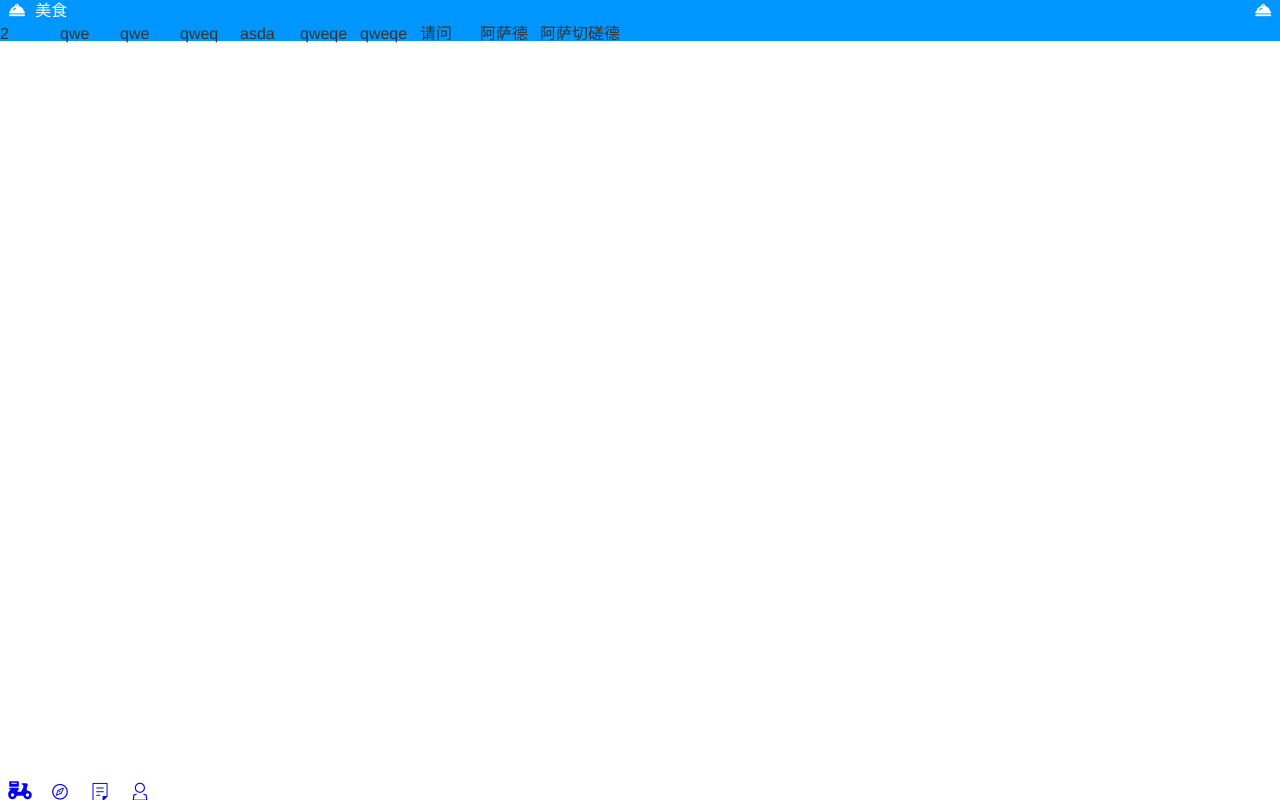
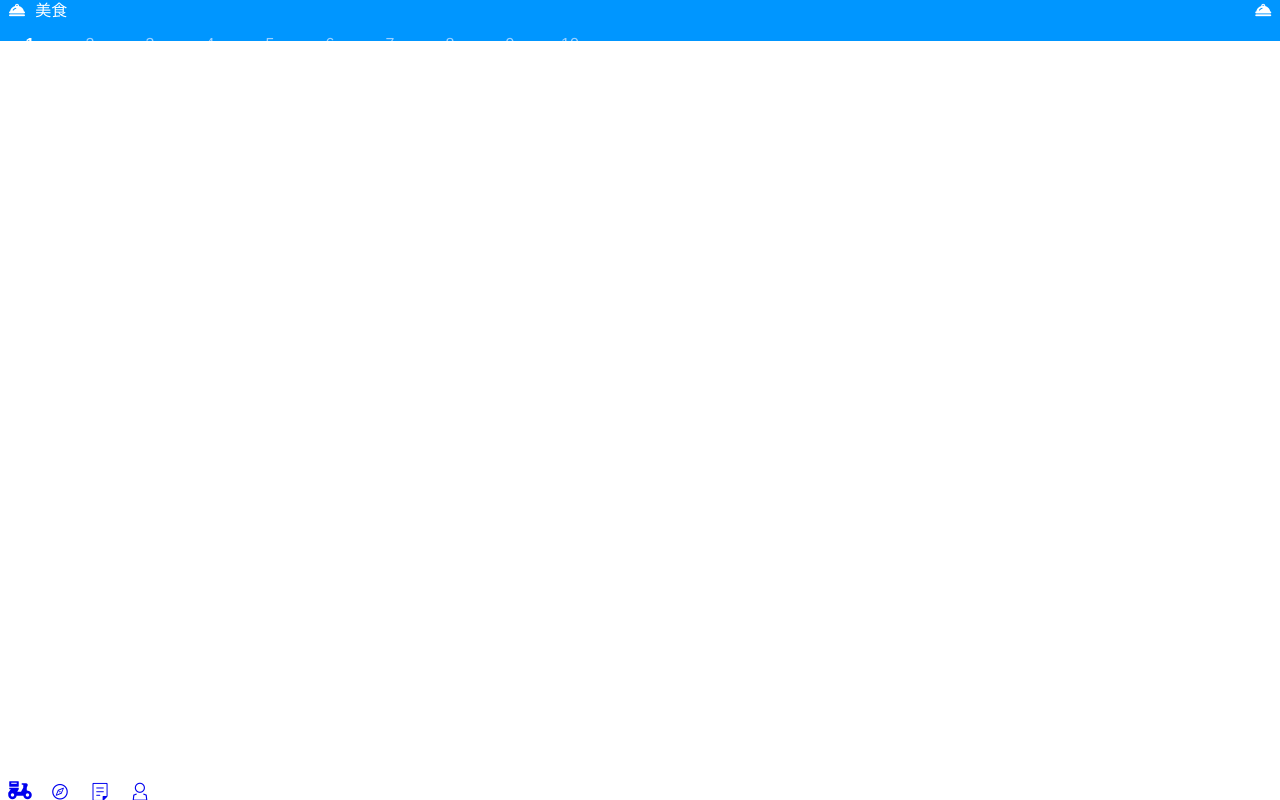
Before and after one commit to NeverSa/vue, a Vue app: page /#/orglist in a window 1280 px wide. Built offline with nearby package versions, Linux system fonts and the light colour scheme; what vue-resource would draw is missing.

Commit message:
类别搜索横向滚动实现

```diff
--- a/src/assets/main.less
+++ b/src/assets/main.less
@@ -853,18 +853,24 @@ display:block; content:"clear"; height:0; clear:both; overflow:hidden; visibilit
   background: @topbulue;
   height: 125/@r/@1080;
   position: relative;
+  overflow: hidden;
   ul{
-    overflow:hidden;
     position: absolute;
-    width: 100%;
     white-space:nowrap;
     transition-property: left;
-    transition-duration: 0.5s;
-    transition-timing-function: linear;
-    transition-delay: 0s;
+    margin-top: 10px;
+    height: 90/@r/@1080;
     li{
       width: 60px;
       display: inline-block;
+      height: 90/@r/@1080 ;
+      .center;
+       color: #9fd1ff;
+    }
+    .active{
+      border-bottom: 2px solid @whitetext;
+      color: @whitetext !important;
+      font-weight: 600;
     }
   }
 
--- a/src/component/OrgList.vue
+++ b/src/component/OrgList.vue
@@ -5,18 +5,18 @@
             <div class="centercontent">美食</div>
             <div><i class="iconfont icon-meishi"></i></div>
         </div>
-        <div class="typenav">
-            <ul ref="nav" @touchstart="evstart" @touchend="evend"  :style="{ left: -getLeft+'px' }">
-                <li>2</li>
-                <li>qwe</li>
-                <li>qwe</li>
-                <li>qweq</li>
-                <li>asda</li>
-                <li>qweqe</li>
-                <li>qweqe</li>
-                <li>请问</li>
-                <li>阿萨德</li>
-                <li>阿萨切磋德</li>
+        <div class="typenav"  ref="nav">
+            <ul>
+                <li class="active" @click="change(0)">1</li>
+                <li @click="change(1)">2</li>
+                <li @click="change(2)">3</li>
+                <li @click="change(3)">4</li>
+                <li @click="change(4)">5</li>
+                <li @click="change(5)">6</li>
+                <li @click="change(6)">7</li>
+                <li @click="change(7)">8</li>
+                <li @click="change(8)">9</li>
+                <li @click="change(9)">10</li>
             </ul>
         </div>
     </div>
@@ -24,37 +24,42 @@
 </template>
 
 <script type="text/ecmascript-6">
+    import BScroll from 'better-scroll';
     export default {
         name:"orglist",
         data () {
         return {
-            x1:"0",
-            x2:"0",
-            ullength:0
+
         }
     },
     methods:{
-        evstart(e){
-            this.x1= e.touches[0].pageX
+        change(index){
+            let le=10;
+            if(index<3||index>(le-3)){
+                return
+            }else{
+                this.menuScroll.scrollTo(-(index-2)*60, 0,300,"circular")
+            }
+
         },
-        evend(e){
-           this.x2=e.changedTouches[0].pageX
+        _initScroll(){
+            this.menuScroll = new BScroll(this.$refs.nav, {
+                probeType: 3,
+                click: true,
+                scrollX:true,
+                scrollY:false,
+            });
+
+
         }
     },
 
     computed:{
-        getLeft(){
-            let distance=0;
-            distance=this.x1-this.x2;
-            if(Math.abs(distance)>this.ullength&&distance>0){
-                distance=0;
-            }
-            return distance;
-        }
+
     },
     created(){
         this.$nextTick(() => {
-          this.ullength =this.$refs.nav.offsetWidth
+           this._initScroll()
         });
     }
     }
```
